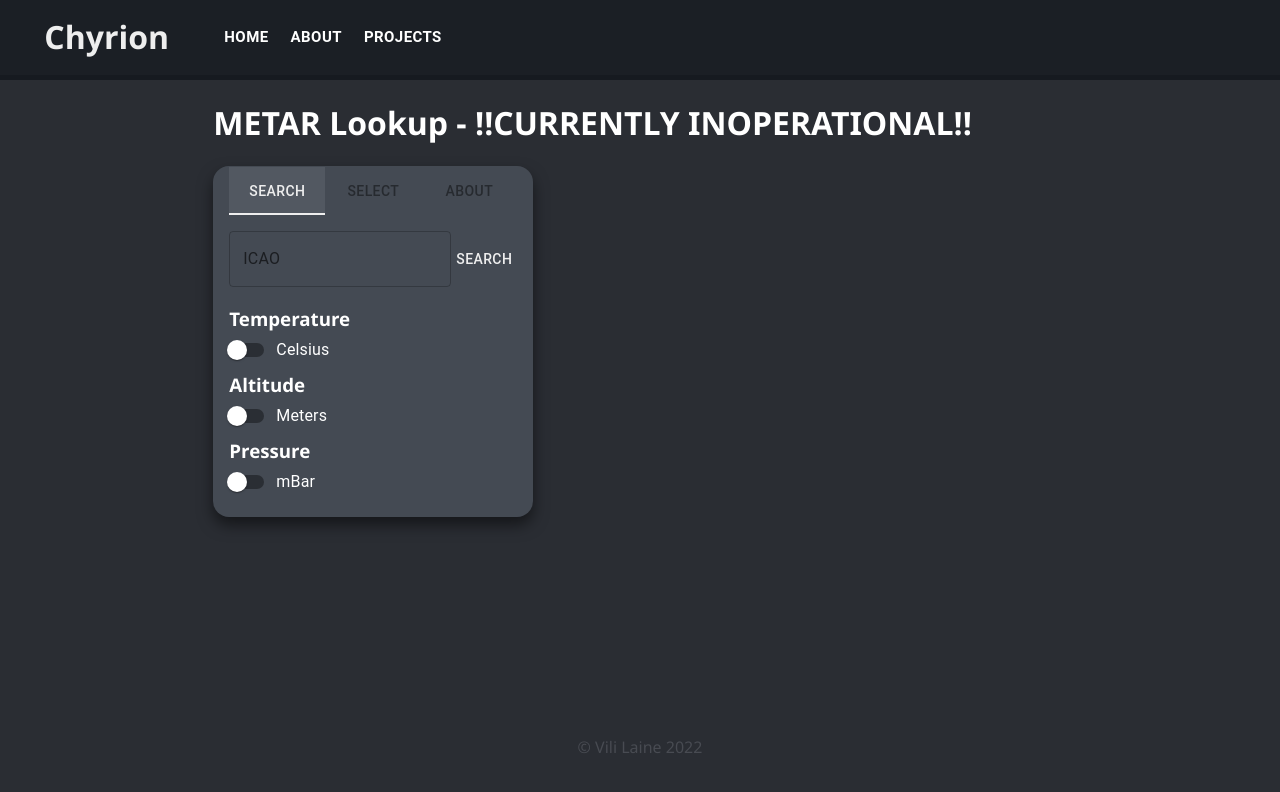
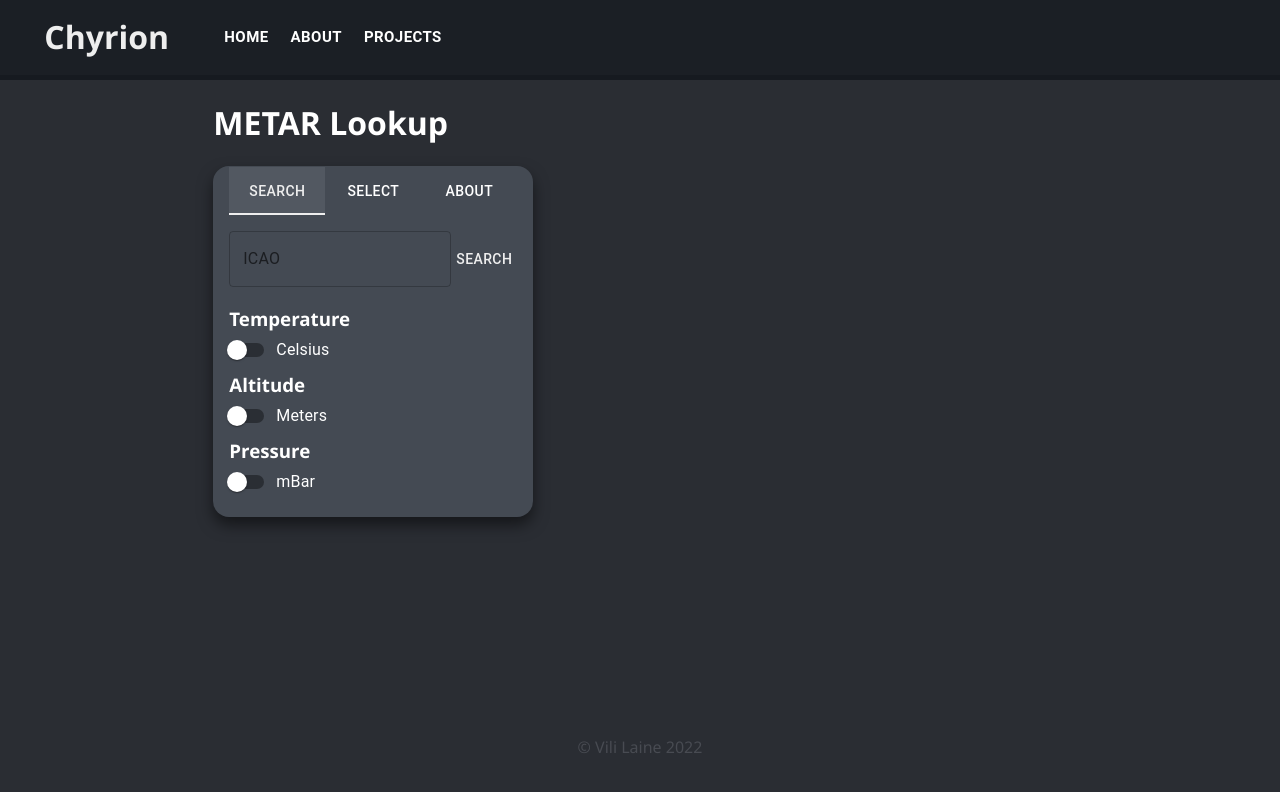
Before and after one commit to Chyrion/Personal-Page, a React (Create React App) app: page /Metar in a window 1280 px wide. Shown: the top 792 px of the page. Built offline with nearby package versions, Linux system fonts and the light colour scheme.

Commit message:
New backend address for METAR, small styling changes

```diff
--- a/src/App.css
+++ b/src/App.css
@@ -151,7 +151,7 @@ body {
 }
 
 .MuiButtonBase-root.MuiTab-root {
-  color: rgba(0, 0, 0, 0.431);
+  color: rgba(255, 255, 255);
   flex: 1;
 }
 
--- a/src/components/Metar.tsx
+++ b/src/components/Metar.tsx
@@ -39,7 +39,7 @@ const Metar = () => {
 
   const fetchInfo = async (icao: string) => {
     console.log(icao);
-    let url = '' + icao;
+    let url = 'https://metar-backend.ey.r.appspot.com/metar/' + icao;
     const data = await fetch(url).then((response) => {
       return response.json();
     });
@@ -59,7 +59,7 @@ const Metar = () => {
   return (
     <div className='metar'>
       <div className='metar-top'>
-        <h1>METAR Lookup - !!CURRENTLY INOPERATIONAL!!</h1>
+        <h1>METAR Lookup</h1>
       </div>
       <div className='metar-container'>
         <div className='metar-search'>
--- a/src/components/metar-components/Search.tsx
+++ b/src/components/metar-components/Search.tsx
@@ -129,11 +129,6 @@ const Search = ({ onSearch, unitChange, status }: any) => {
                 to an <a href='https://www.checkwxapi.com/'>external API</a>,
                 which then responds with the weather information. The data is
                 then parsed and sent through to be displayed!
-                <p>
-                  <b>
-                    Currently inoperational due to the backend being offline.
-                  </b>
-                </p>
               </p>
             </TabPanel>
           </TabContext>
```
